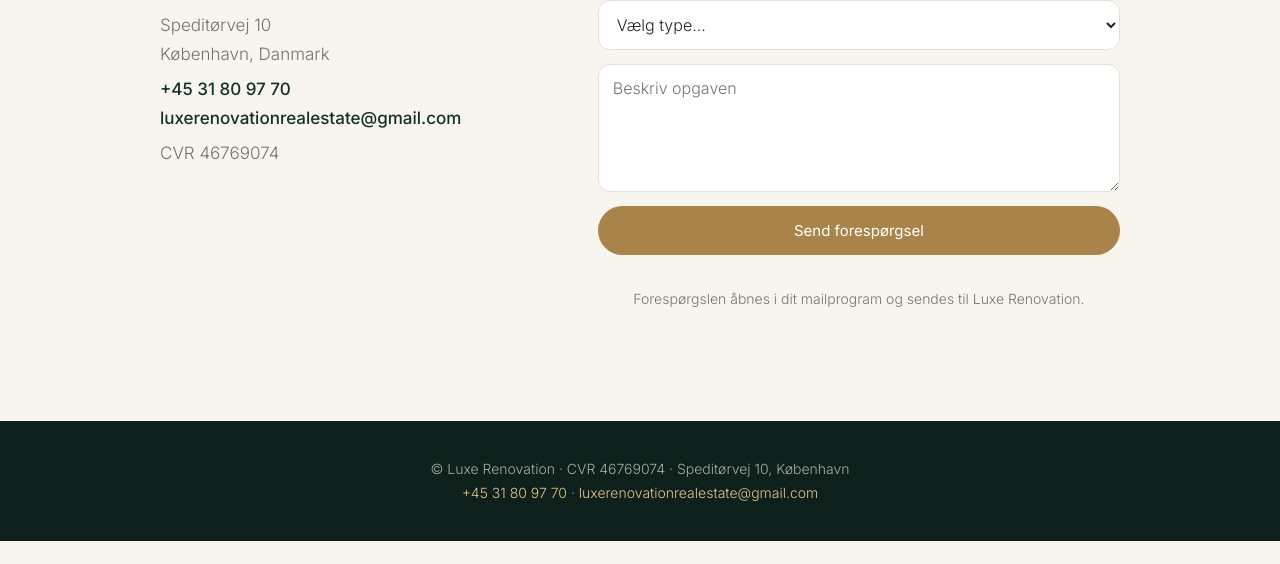
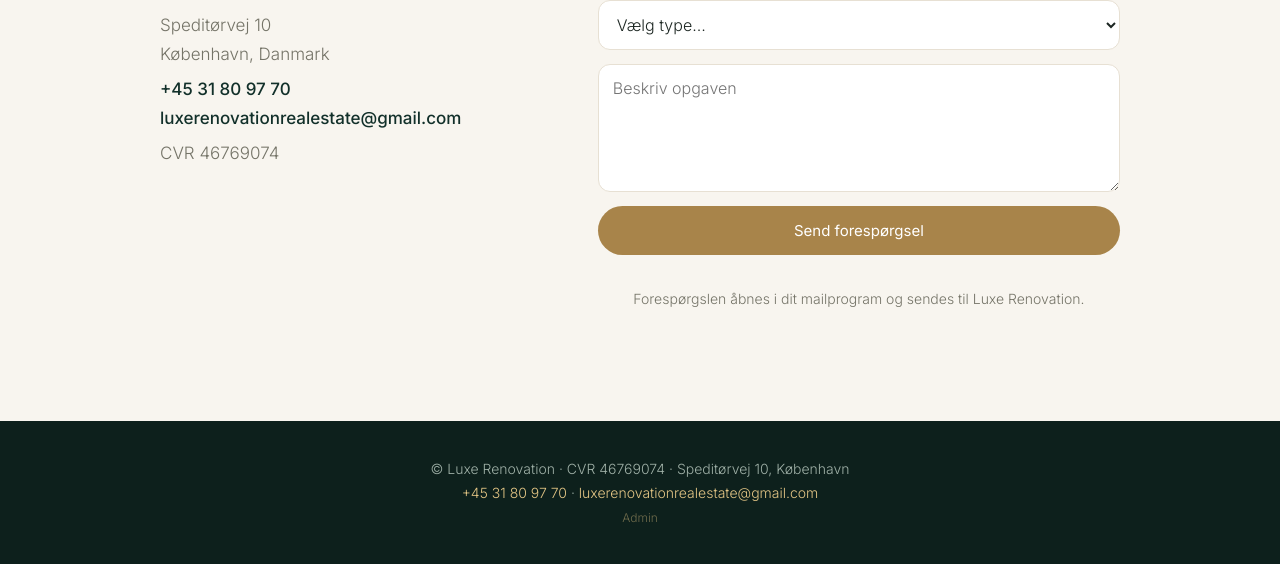
Before and after one commit to luxerenovationrealestate-blip/Luxe-Renovation-, a plain HTML site: page index.html in a window 1280 px wide. Shown: the part 6914-7478 px from the top of the page. Before the commit the page ends 7455 px from the top, so only its background shows below. Drawn offline with nearby package versions, Linux system fonts and the light colour scheme.

Commit message:
Update index.html

```diff
--- a/index.html
+++ b/index.html
@@ -50,7 +50,7 @@
 <div class="band"><section id="sub"><div class="in"><h2 data-t="st"></h2><p class="sub" data-t="ss"></p><div class="grid"><div class="card"><h3 data-t="s1h"></h3><p data-t="s1p"></p></div><div class="card"><h3 data-t="s2h"></h3><p data-t="s2p"></p></div><div class="card"><h3 data-t="s3h"></h3><p data-t="s3p"></p></div></div><p style="text-align:center;margin-top:30px"><a class="btn" href="#kontakt" data-t="sb"></a></p></div></section></div>
 <section id="kontakt"><div class="in"><h2 data-t="kt"></h2><p class="sub" data-t="ks"></p><div class="cw"><div class="ci"><img src="LOGO.jpg" alt="Luxe Renovation Real Estate"><p>Speditørvej 10<br>København, Danmark</p><p><a href="tel:+4531809770">+45 31 80 97 70</a><br><a href="mailto:luxerenovationrealestate@gmail.com">luxerenovationrealestate@gmail.com</a></p><p>CVR 46769074</p></div>
 <form id="f"><div class="two"><input id="n" required data-p="fn"><input id="p" required data-p="fp"></div><div class="two"><input id="e" type="email" required data-p="fe"><input id="a" data-p="fa"></div><select id="ty"></select><textarea id="m" rows="5" data-p="fm"></textarea><button class="btn" type="submit" data-t="fs"></button><p class="note" data-t="fnote"></p></form></div></div></section>
-<footer>© Luxe Renovation · CVR 46769074 · Speditørvej 10, København<br><a href="tel:+4531809770">+45 31 80 97 70</a> · <a href="mailto:luxerenovationrealestate@gmail.com">luxerenovationrealestate@gmail.com</a></footer>
+<footer>© Luxe Renovation · CVR 46769074 · Speditørvej 10, København<br><a href="tel:+4531809770">+45 31 80 97 70</a> · <a href="mailto:luxerenovationrealestate@gmail.com">luxerenovationrealestate@gmail.com</a><br><a href="https://claude.ai/artifact/99MjxuVNG8Gdx9ztXxoefY" style="opacity:.45;font-size:12px">Admin</a></footer>
 <script>
 const MAIL="luxerenovationrealestate@gmail.com",MARKUP=1.10,MOMS=1.25;
 // [da,en,unit,work,material] – DKK excl. moms. Edit prices here.
```
